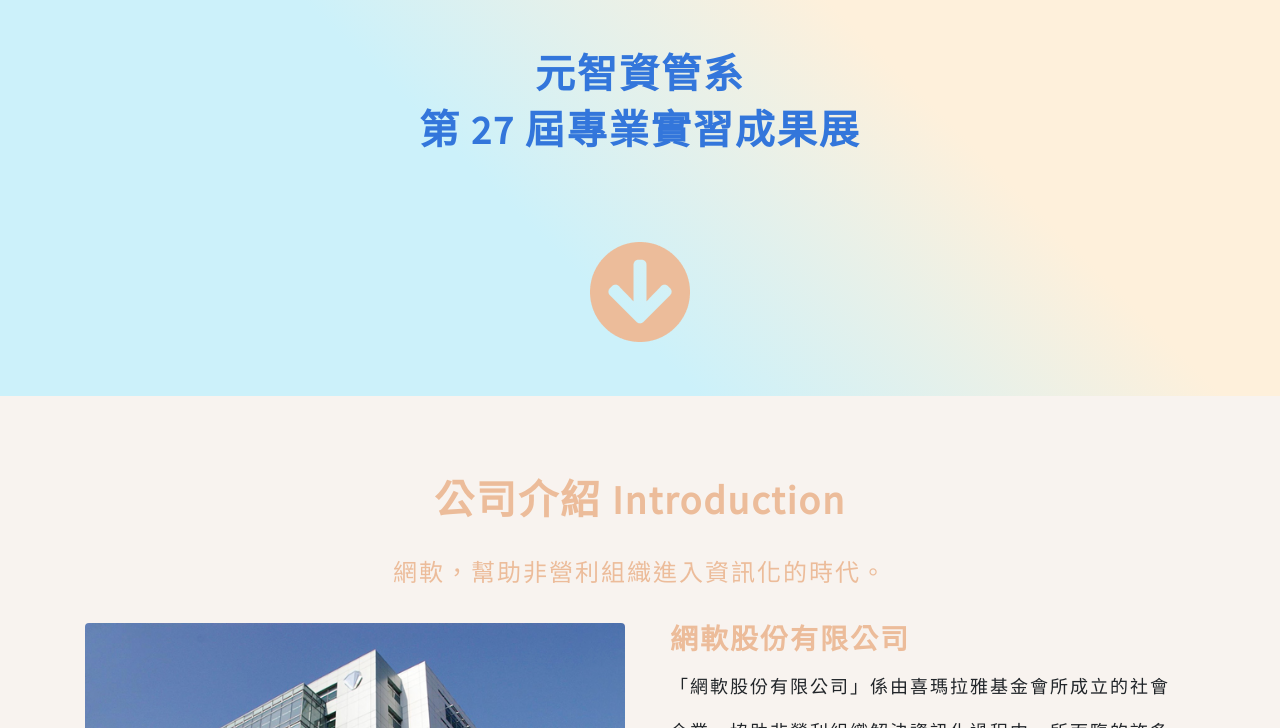
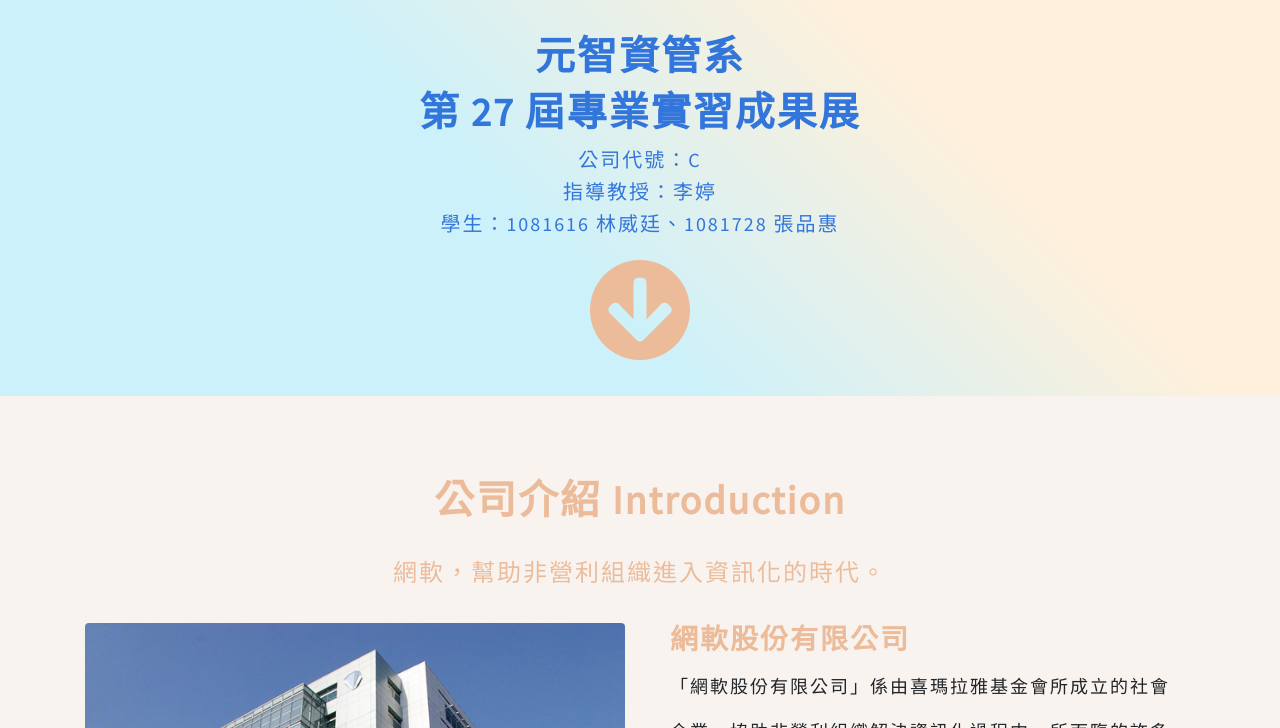
Before and after one commit to Little-Wei/Internship-Website, a plain HTML site: page index.html in a window 1280 px wide. Shown: the part 72-800 px from the top of the page. Drawn offline with nearby package versions, Linux system fonts and the light colour scheme.

Commit message:
add essential info.

```diff
--- a/css/index.css
+++ b/css/index.css
@@ -203,7 +203,7 @@
 }
 
 .first-title a {
-  margin-top: 5em;
+  margin-top: 1em;
 }
 
 .first-title img {
--- a/index.html
+++ b/index.html
@@ -51,6 +51,9 @@
     <div class="first-title">
       <h1>元智資管系</h1>
       <h1>第 27 屆專業實習成果展</h1>
+      <h5 class="mt-1">公司代號：C</h5>
+      <h5>指導教授：李婷</h5>
+      <h5>學生：1081616 林威廷、1081728 張品惠</h5>
       <a href="#introduction">
         <img src="images/arrow-down.png" alt="arrow-down">
       </a>
```
